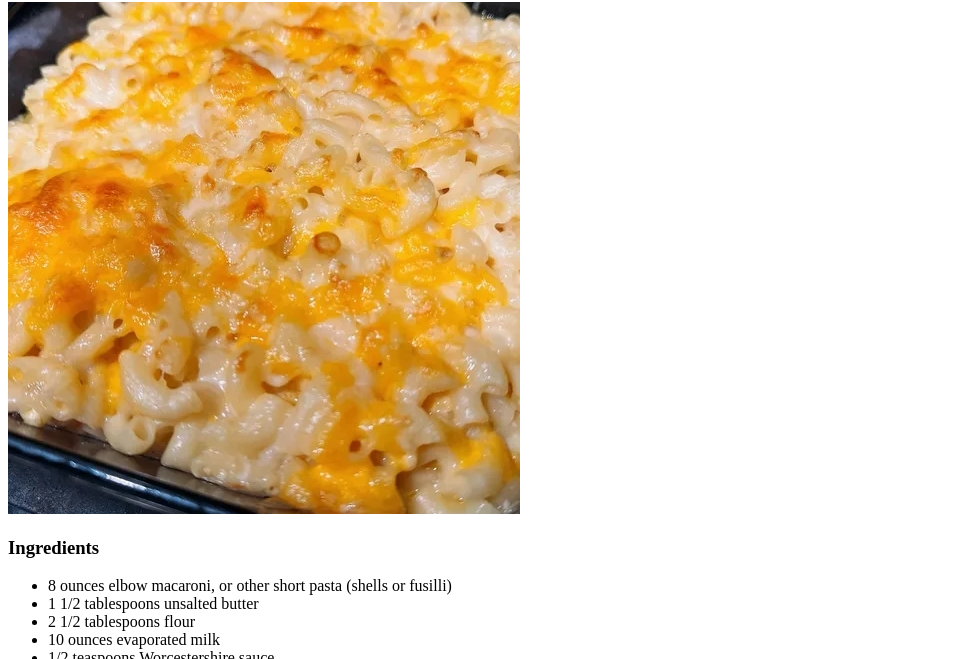
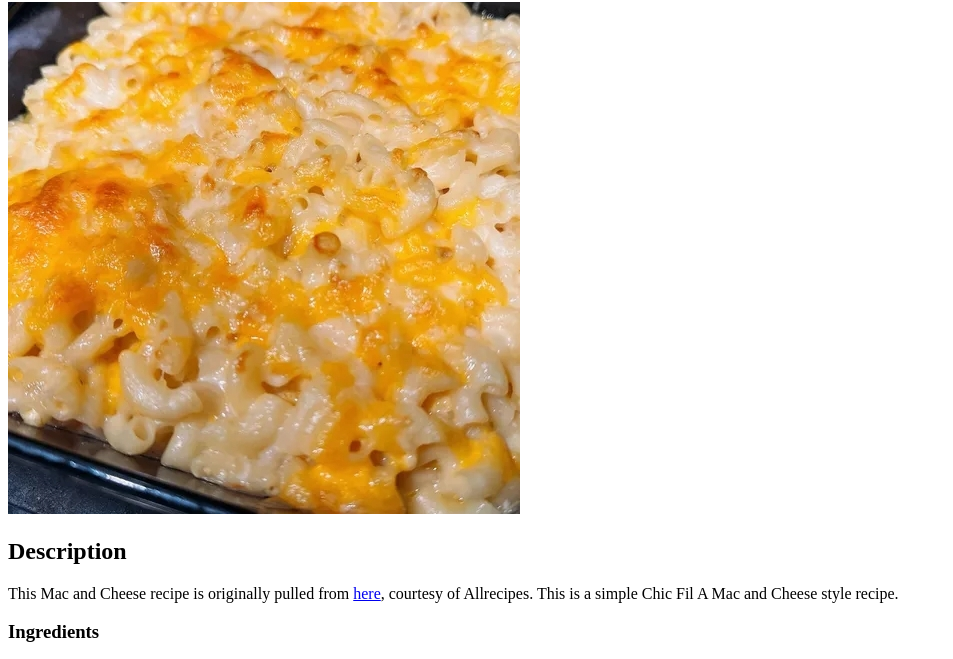
Before and after one commit to Haalus/odin-recipes, a plain HTML site: page recipes/macandcheese.html in a window 1280 px wide. Shown: the part 78-737 px from the top of the page, without its empty margins (0-953 px from the left). Drawn offline with Linux system fonts and the light colour scheme.

Commit message:
Add description to all three recipes.

```diff
--- a/recipes/macandcheese.html
+++ b/recipes/macandcheese.html
@@ -8,6 +8,8 @@
     <body>
         <h1>Mac and Cheese</h1>
         <img src="images/macandcheese.jpg" alt="Mac and Cheese">
+        <h2><b>Description</b></h2>
+        <P>This Mac and Cheese recipe is originally pulled from <a href="https://www.allrecipes.com/copycat-chick-fil-a-mac-and-cheese-recipe-8572260">here</a>, courtesy of Allrecipes. This is a simple Chic Fil A Mac and Cheese style recipe.</P>
         <h3><b>Ingredients</b></h3>
         <Ul>
             <li>8 ounces elbow macaroni, or other short pasta (shells or fusilli)</li>
```
Also changed, not shown: recipes/cake.html (+2 -0 lines), recipes/pulledpork.html (+2 -0 lines), 1 other file.
